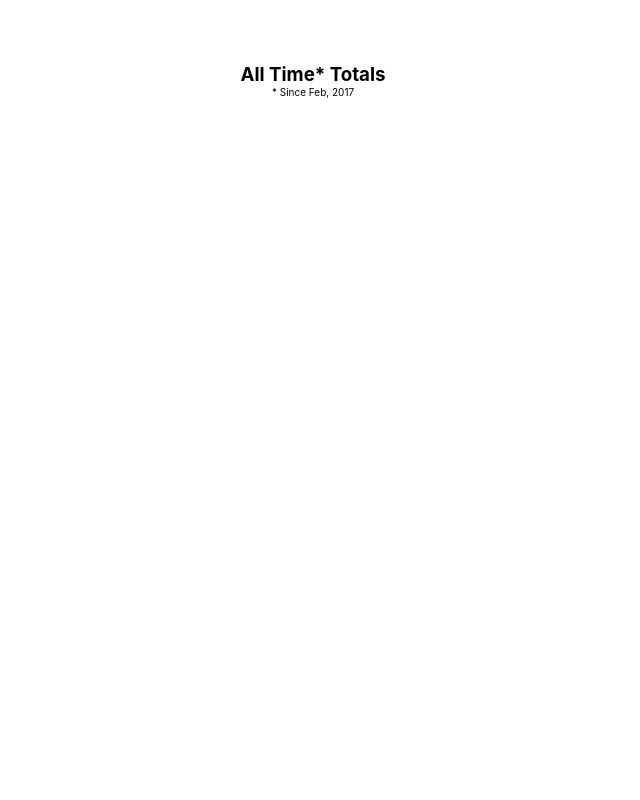
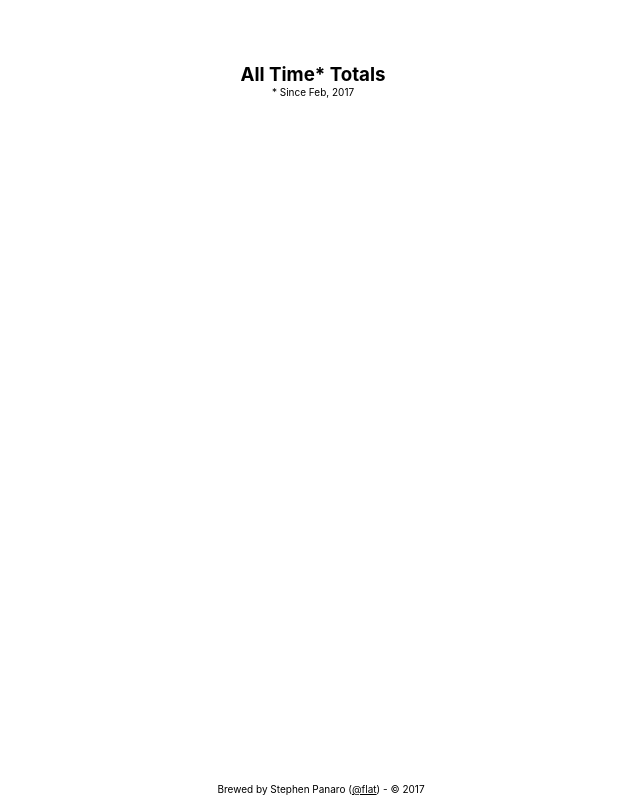
Before and after one commit to smpanaro/stephenlikescoffee-site, a plain HTML site: page index.html in a window 1280 px wide. Shown: the whole page, without its empty margins (327-967 px from the left). Drawn offline with nearby package versions, Linux system fonts and the light colour scheme; no server answers.

Commit message:
Add footer

```diff
--- a/index.html
+++ b/index.html
@@ -37,6 +37,15 @@
       .tiny {
         font-size: 10px;
       }
+      footer {
+        position: absolute;
+        bottom: 5px;
+        text-align: center;
+        width: 100%;
+      }
+      footer > a {
+        color: black;
+      }
     </style>
   </head>
   <body>
@@ -48,6 +57,9 @@
       <div class='all-time'></div>
       <div class='tiny'>* Since Feb, 2017</div>
     </div>
+    <footer class='tiny'>
+      Brewed by Stephen Panaro (<a href='https://www.twitter.com/flat'>@flat</a>) - &copy; 2017
+    </footer>
     <script>
       function areSameDate(d1, d2) {
           return d1.getFullYear() == d2.getFullYear()
@@ -87,7 +99,7 @@
         $.each(allTimeTotals, function(drink, count) {
           drink = drinkRenameMap[drink] || drink;
           var plural = count > 1 ? 's' : ''
-          $('.all-time').append('<div>' + count + ' ' + drink + plural + "</div>")
+          $('.all-time').append('<div>' + count + ' ' + drink + plural + '</div>');
         });
 
         $('.today-container').prepend('<h1>' + todaySum + ' ' + '&#x2615;&#xfe0f; today.</h1>');
```
